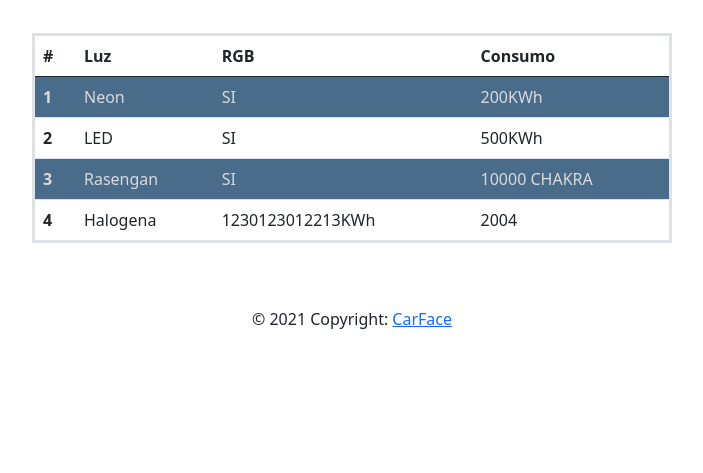
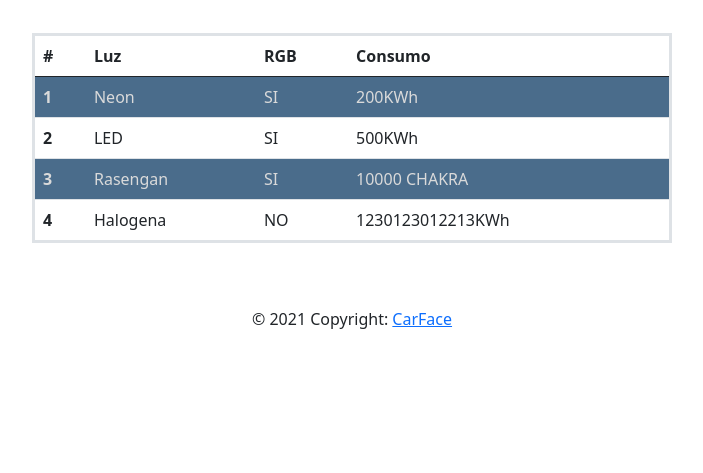
Before and after one commit to Markk-hyphen/TIOTPE, a PHP site: page /luces in a window 1280 px wide. Shown: the part 327-800 px from the top of the page, without its empty margins (288-991 px from the left). Run offline with PHP 8.4, Linux system fonts and the light colour scheme.

Commit message:
Se modifica el archivo lucecs.tpl y se agrega informacion de las luces

```diff
--- a/templates/luces.tpl
+++ b/templates/luces.tpl
@@ -33,8 +33,8 @@
         <tr data-id="4">
         <th scope="row">4</th>
         <td>Halogena</td>
+        <td>NO</td>
         <td>1230123012213KWh</td>
-        <td>2004</td>
     </tr>
   </tbody>
 </table>
```
